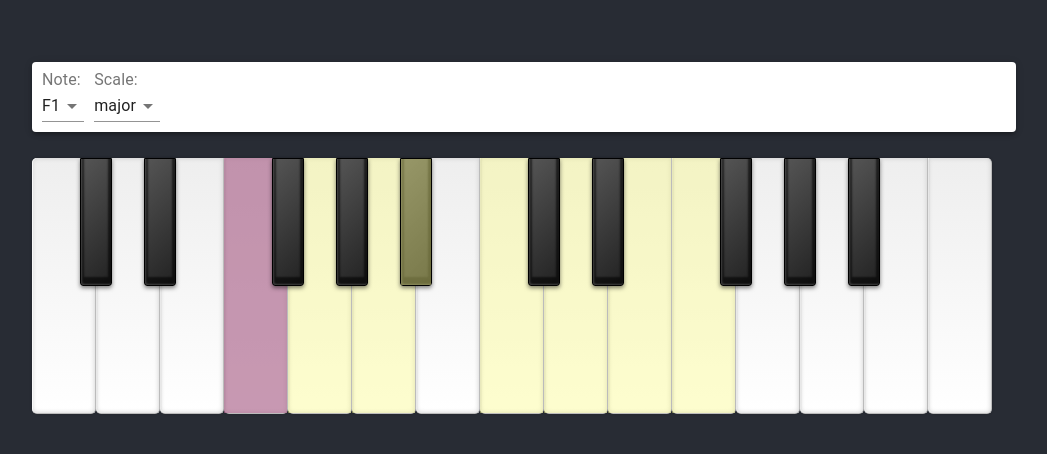
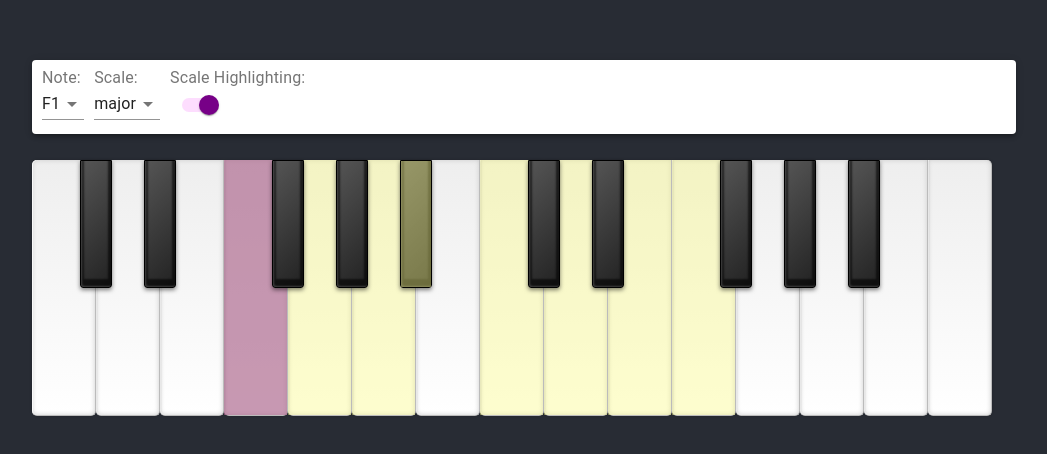
Before and after one commit to ryanosaur/learn-piano, a React (Create React App) app: page / in a window 1280 px wide. Shown: the part 162-616 px from the top of the page, without its empty margins (116-1163 px from the left). Built offline with nearby package versions, Linux system fonts and the light colour scheme.

Commit message:
makes scale-highlighting toggle-able

```diff
--- a/src/piano/index.js
+++ b/src/piano/index.js
@@ -3,6 +3,8 @@ import InputLabel from "@material-ui/core/InputLabel";
 import MenuItem from "@material-ui/core/MenuItem";
 import Select from "@material-ui/core/Select";
 import Paper from "@material-ui/core/Paper";
+import Switch from "@material-ui/core/Switch";
+import { withStyles } from "@material-ui/core/styles";
 
 import { onMIDISuccess, onMIDIFailure } from "./midi";
 import {
@@ -14,6 +16,20 @@ import {
   generateScaleForNote,
 } from "./utils";
 
+const PurpleSwitch = withStyles({
+  switchBase: {
+    color: "#FCBBFD",
+    "&$checked": {
+      color: "#770087",
+    },
+    "&$checked + $track": {
+      backgroundColor: "#FCBBFD",
+    },
+  },
+  checked: {},
+  track: {},
+})(Switch);
+
 function Piano() {
   const [selectedNote, setSelectedNote] = useState("F1");
   const [selectedScale, setSelectedScale] = useState("major");
@@ -22,6 +38,7 @@ function Piano() {
     scale: selectedScale,
     scaleValues: generateScaleForNote(selectedNote, selectedScale),
   });
+  const [shouldHighlightScale, setShouldHighlightScalse] = useState(true);
   const [midiInput, setMidiResponse] = useState({});
 
   const onNotePress = (note) => {
@@ -66,6 +83,11 @@ function Piano() {
       scaleValues: generateScaleForNote(selectedNote, scale),
     });
   };
+
+  const handleHighlightToggleChange = (_event) => {
+    setShouldHighlightScalse(!shouldHighlightScale);
+  };
+
   return (
     <div>
       <Paper elevation={3} className="filters">
@@ -102,6 +124,17 @@ function Piano() {
             ))}
           </Select>
         </div>
+        <div className="filter scale-highlighting-toggle">
+          <InputLabel id="hightlight-toggle-label">
+            Scale Highlighting:
+          </InputLabel>
+          <PurpleSwitch
+            labelId="hightlight-toggle-label"
+            id="hightlight-toggle"
+            checked={shouldHighlightScale}
+            onChange={handleHighlightToggleChange}
+          />
+        </div>
       </Paper>
       <div className="piano">
         <ul className="set">
@@ -111,6 +144,7 @@ function Piano() {
             onNotePress={onNotePress}
             midiInput={midiInput}
             lessonState={lessonState}
+            shouldHighlightScale={shouldHighlightScale}
           />
           <PianoKey
             keyType="white"
@@ -118,6 +152,7 @@ function Piano() {
             onNotePress={onNotePress}
             midiInput={midiInput}
             lessonState={lessonState}
+            shouldHighlightScale={shouldHighlightScale}
           />
           <PianoKey
             keyType="black"
@@ -125,6 +160,7 @@ function Piano() {
             onNotePress={onNotePress}
             midiInput={midiInput}
             lessonState={lessonState}
+            shouldHighlightScale={shouldHighlightScale}
           />
           <PianoKey
             keyType="white"
@@ -132,6 +168,7 @@ function Piano() {
             onNotePress={onNotePress}
             midiInput={midiInput}
             lessonState={lessonState}
+            shouldHighlightScale={shouldHighlightScale}
           />
           <PianoKey
             keyType="black"
@@ -139,6 +176,7 @@ function Piano() {
             onNotePress={onNotePress}
             midiInput={midiInput}
             lessonState={lessonState}
+            shouldHighlightScale={shouldHighlightScale}
           />
           <PianoKey
             keyType="white"
@@ -146,6 +184,7 @@ function Piano() {
             onNotePress={onNotePress}
             midiInput={midiInput}
             lessonState={lessonState}
+            shouldHighlightScale={shouldHighlightScale}
           />
           <PianoKey
             keyType="black"
@@ -153,6 +192,7 @@ function Piano() {
             onNotePress={onNotePress}
             midiInput={midiInput}
             lessonState={lessonState}
+            shouldHighlightScale={shouldHighlightScale}
           />
           <PianoKey
             keyType="white"
@@ -160,6 +200,7 @@ function Piano() {
             onNotePress={onNotePress}
             midiInput={midiInput}
             lessonState={lessonState}
+            shouldHighlightScale={shouldHighlightScale}
           />
           <PianoKey
             keyType="white"
@@ -167,6 +208,7 @@ function Piano() {
             onNotePress={onNotePress}
             midiInput={midiInput}
             lessonState={lessonState}
+            shouldHighlightScale={shouldHighlightScale}
           />
           <PianoKey
             keyType="black"
@@ -174,6 +216,7 @@ function Piano() {
             onNotePress={onNotePress}
             midiInput={midiInput}
             lessonState={lessonState}
+            shouldHighlightScale={shouldHighlightScale}
           />
           <PianoKey
             keyType="white"
@@ -181,6 +224,7 @@ function Piano() {
             onNotePress={onNotePress}
             midiInput={midiInput}
             lessonState={lessonState}
+            shouldHighlightScale={shouldHighlightScale}
           />
           <PianoKey
             keyType="black"
@@ -188,6 +232,7 @@ function Piano() {
             onNotePress={onNotePress}
             midiInput={midiInput}
             lessonState={lessonState}
+            shouldHighlightScale={shouldHighlightScale}
           />
           <PianoKey
             keyType="white"
@@ -195,6 +240,7 @@ function Piano() {
             onNotePress={onNotePress}
             midiInput={midiInput}
             lessonState={lessonState}
+            shouldHighlightScale={shouldHighlightScale}
           />
           <PianoKey
             keyType="white"
@@ -202,6 +248,7 @@ function Piano() {
             onNotePress={onNotePress}
             midiInput={midiInput}
             lessonState={lessonState}
+            shouldHighlightScale={shouldHighlightScale}
           />
           <PianoKey
             keyType="black"
@@ -209,6 +256,7 @@ function Piano() {
             onNotePress={onNotePress}
             midiInput={midiInput}
             lessonState={lessonState}
+            shouldHighlightScale={shouldHighlightScale}
           />
           <PianoKey
             keyType="white"
@@ -216,6 +264,7 @@ function Piano() {
             onNotePress={onNotePress}
             midiInput={midiInput}
             lessonState={lessonState}
+            shouldHighlightScale={shouldHighlightScale}
           />
           <PianoKey
             keyType="black"
@@ -223,6 +272,7 @@ function Piano() {
             onNotePress={onNotePress}
             midiInput={midiInput}
             lessonState={lessonState}
+            shouldHighlightScale={shouldHighlightScale}
           />
           <PianoKey
             keyType="white"
@@ -230,6 +280,7 @@ function Piano() {
             onNotePress={onNotePress}
             midiInput={midiInput}
             lessonState={lessonState}
+            shouldHighlightScale={shouldHighlightScale}
           />
           <PianoKey
             keyType="black"
@@ -237,6 +288,7 @@ function Piano() {
             onNotePress={onNotePress}
             midiInput={midiInput}
             lessonState={lessonState}
+            shouldHighlightScale={shouldHighlightScale}
           />
           <PianoKey
             keyType="white"
@@ -244,6 +296,7 @@ function Piano() {
             onNotePress={onNotePress}
             midiInput={midiInput}
             lessonState={lessonState}
+            shouldHighlightScale={shouldHighlightScale}
           />
           <PianoKey
             keyType="white"
@@ -251,6 +304,7 @@ function Piano() {
             onNotePress={onNotePress}
             midiInput={midiInput}
             lessonState={lessonState}
+            shouldHighlightScale={shouldHighlightScale}
           />
           <PianoKey
             keyType="black"
@@ -258,6 +312,7 @@ function Piano() {
             onNotePress={onNotePress}
             midiInput={midiInput}
             lessonState={lessonState}
+            shouldHighlightScale={shouldHighlightScale}
           />
           <PianoKey
             keyType="white"
@@ -265,6 +320,7 @@ function Piano() {
             onNotePress={onNotePress}
             midiInput={midiInput}
             lessonState={lessonState}
+            shouldHighlightScale={shouldHighlightScale}
           />
           <PianoKey
             keyType="black"
@@ -272,6 +328,7 @@ function Piano() {
             onNotePress={onNotePress}
             midiInput={midiInput}
             lessonState={lessonState}
+            shouldHighlightScale={shouldHighlightScale}
           />
           <PianoKey
             keyType="white"
@@ -279,6 +336,7 @@ function Piano() {
             onNotePress={onNotePress}
             midiInput={midiInput}
             lessonState={lessonState}
+            shouldHighlightScale={shouldHighlightScale}
           />
         </ul>
       </div>
@@ -286,7 +344,14 @@ function Piano() {
   );
 }
 
-function PianoKey({ keyType, note, midiInput, onNotePress, lessonState }) {
+function PianoKey({
+  keyType,
+  note,
+  midiInput,
+  onNotePress,
+  lessonState,
+  shouldHighlightScale,
+}) {
   const [audioHandler] = useState(new AudioHandler());
   const [lowerKey] = useState(note.replace(/[0-9]/g, "").toLowerCase());
   const [keyValue] = useState(KEY_MAP[note]);
@@ -303,12 +368,14 @@ function PianoKey({ keyType, note, midiInput, onNotePress, lessonState }) {
   }
   return (
     <li className={`${keyType} ${lowerKey} ${isActive && " active"}`}>
+      {shouldHighlightScale && (
         <div
           className="key-overlay potential-hit-target"
           style={{
             opacity: lessonState.scaleValues.includes(keyValue) ? 0.4 : 0,
           }}
         />
+      )}
       <div
         className="key-overlay hit-target"
         style={{
```
Lines whose indentation alone changed are shown as unchanged.
